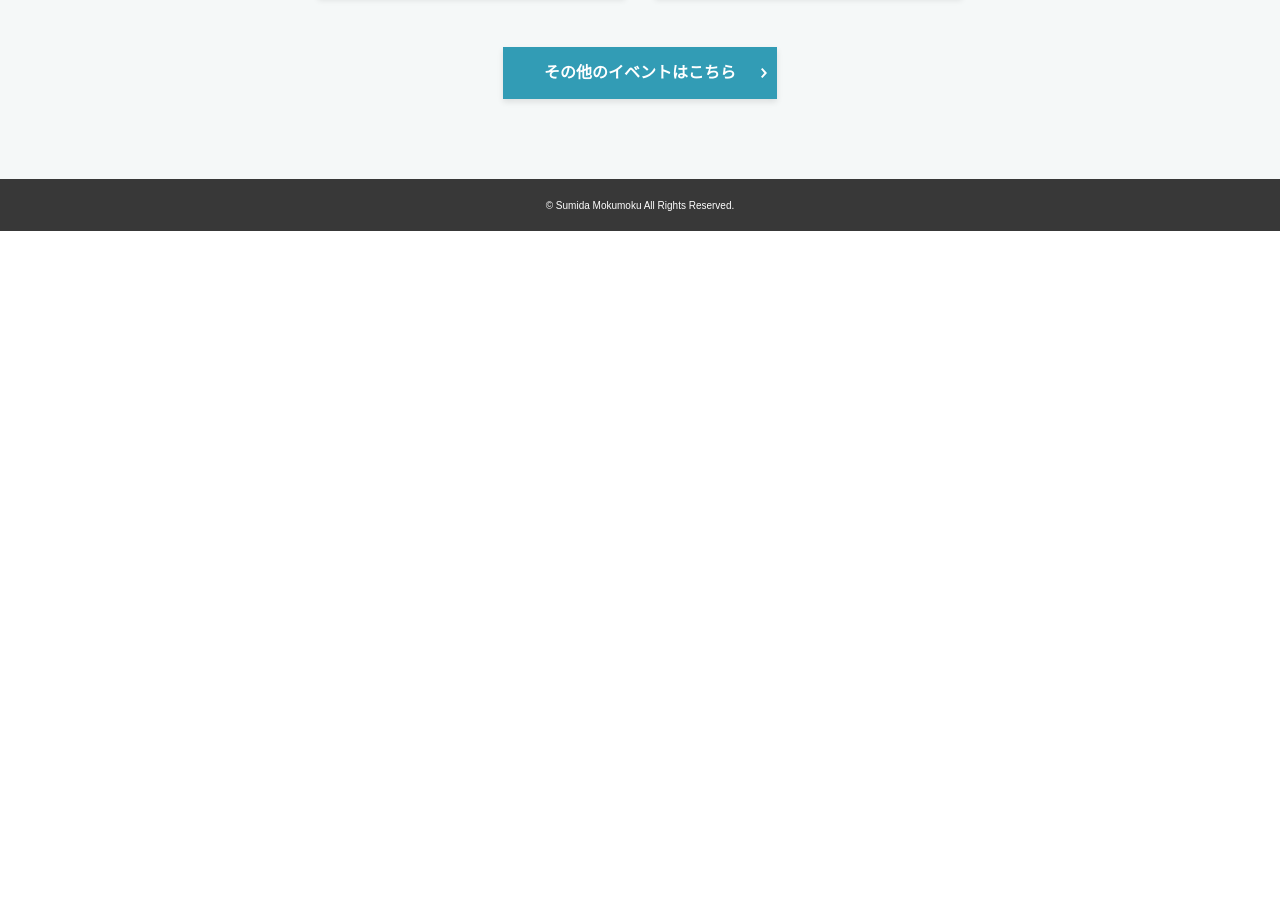
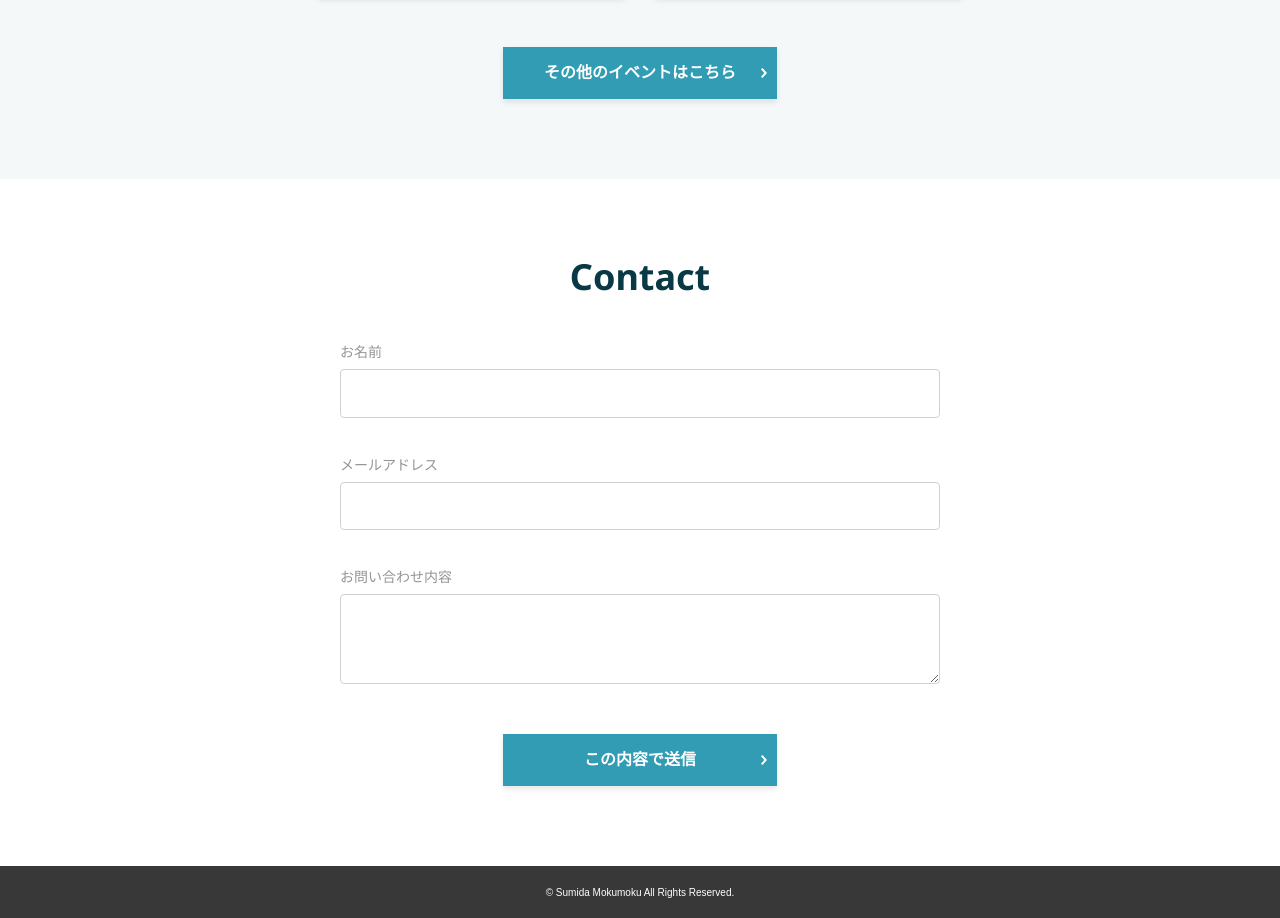
Before and after one commit to sumidamokumoku0525/sumida-mokumoku-hp, a website: page index.html in a window 1280 px wide. Shown: the part 1885-2803 px from the top of the page. Before the commit the page ends 2116 px from the top, so only its background shows below. Drawn offline with Linux system fonts and the light colour scheme.

Commit message:
コンタクト復活 #6

```diff
--- a/index.html
+++ b/index.html
@@ -80,6 +80,24 @@
           </div>
         </div>
       </div>
+      <div class="contact container">
+        <div class="contact__inner">
+          <h2 class="container__ttl">Contact</h2>
+          <div class="contact__form">
+            <form action="contact" netlify>
+              <label for="name">お名前</label>
+              <input type="text" name="name" id="name">
+              <label for="email">メールアドレス</label>
+              <input type="email" name="email" id="email">
+              <label for="detail">お問い合わせ内容</label>
+              <textarea name="detail" id="detail"></textarea>
+              <div class="contact__btn-wrap">
+                <button type="submit" class="btn">この内容で送信</button>
+              </div>
+            </form>
+          </div>
+        </div>
+      </div>
     </main>
     <footer class="footer">
       <small class="footer__copy">&copy; Sumida Mokumoku All Rights Reserved.</small>
```
